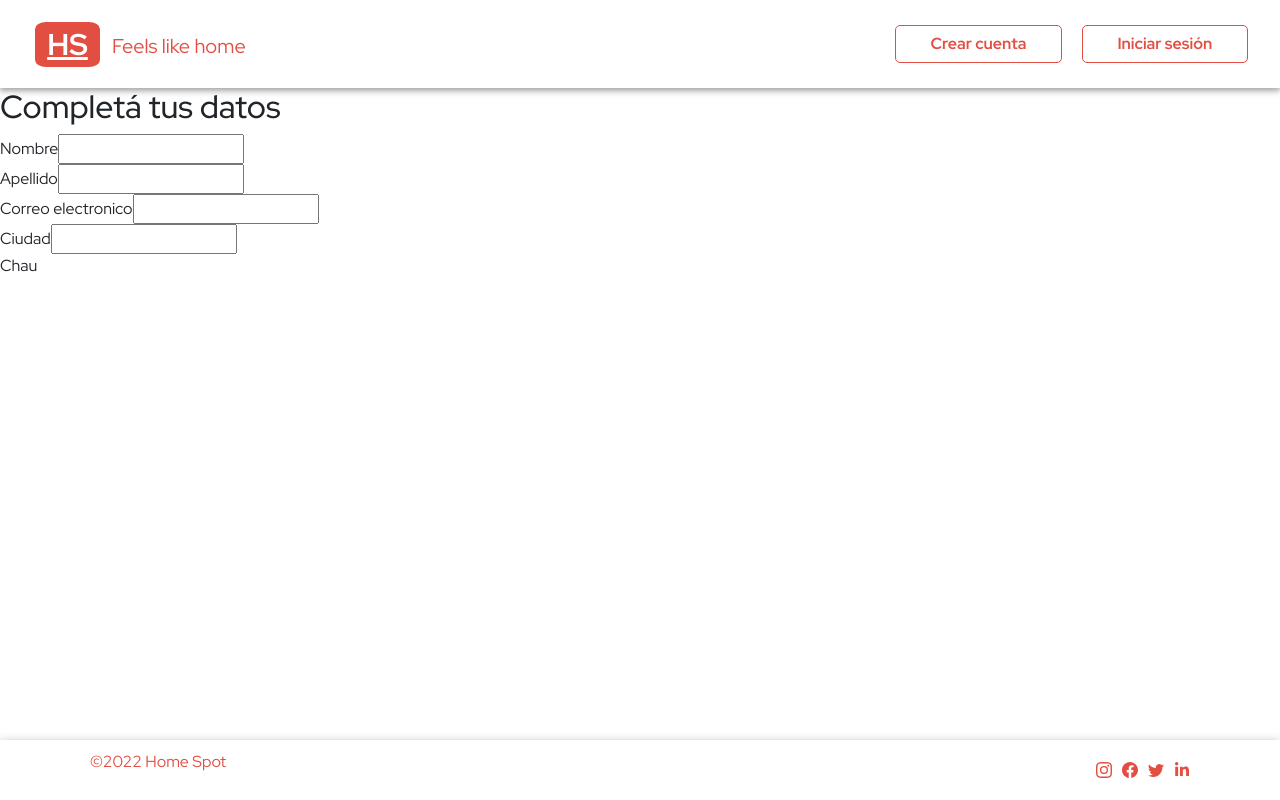
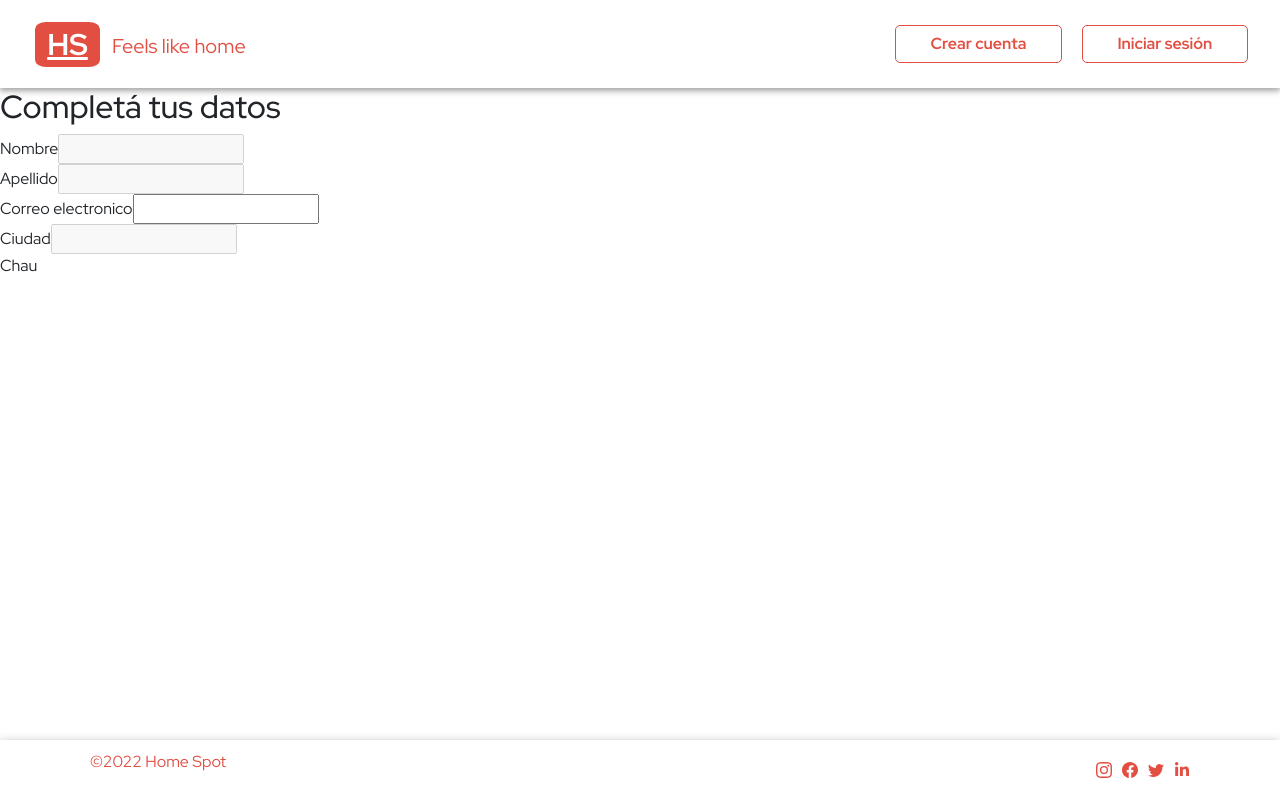
Before and after one commit to lucilaarjona/homespot, a React (Create React App) app in the folder frontend/: page /product/1/booking in a window 1280 px wide. Built offline with nearby package versions, Linux system fonts and the light colour scheme; no server answers.

Commit message:
Add userContext

```diff
--- a/frontend/src/components/Booking/Booking.js
+++ b/frontend/src/components/Booking/Booking.js
@@ -1,7 +1,13 @@
+import { useContext } from "react"
+import { UserContext } from "../../context/UserContext"
 import HeaderProduct from "../HeaderProduct/HeaderProduct"
 import { BookingStyle } from "./BookingStyle"
+import { CityContext } from "../../context/CityContext"
 
 const Booking = () => {
+
+    const {user} = useContext(UserContext)
+    const {citySelected} = useContext(CityContext)
 
     return (
         <>
@@ -9,22 +15,22 @@ const Booking = () => {
             <BookingStyle>
                 <div>
                     <h2>Completá tus datos</h2>
-                    <div class="form">
-                        <div class="label">
+                    <div className="form">
+                        <div className="label">
                             <label htmlFor="">Nombre</label>
-                            <input type="text" />
+                            <input placeholder={user.first_name} disabled type="text" />
                         </div>
-                        <div>
+                        <div className="label">
                             <label htmlFor="">Apellido</label>
-                            <input type="text" />
+                            <input placeholder={user.last_name} disabled type="text" />
                         </div>
-                        <div>
+                        <div className="label">
                             <label htmlFor="">Correo electronico</label>
                             <input type="email" />
                         </div>
-                        <div>
+                        <div className="label">
                             <label htmlFor="">Ciudad</label>
-                            <input type="text" />
+                            <input placeholder={citySelected} disabled type="text" />
                         </div>
                     </div>
                 </div>
--- a/frontend/src/components/Booking/BookingStyle.js
+++ b/frontend/src/components/Booking/BookingStyle.js
@@ -28,6 +28,9 @@ export const BookingStyle = styled.section`
             display:flex;
             flex-direction: column;
         }
+        input{
+            background-color: white;
+        }
     }
 
 `
--- a/frontend/src/components/Searcher/index.js
+++ b/frontend/src/components/Searcher/index.js
@@ -16,6 +16,7 @@ function Searcher() {
   const handSelectChange = ({ value }) => {
     setCitySearch(value);
   };
+
 
   const [city, setCity] = useState([])
   const loadData = () => {
@@ -59,7 +60,7 @@ function Searcher() {
                     </div>
                   </div>
                 ),
-                value: city.name,
+                value: `${city.name},${city.country}`,
               }))}
               onChange={handSelectChange}
             />
--- a/frontend/src/components/products/index.js
+++ b/frontend/src/components/products/index.js
@@ -26,7 +26,7 @@ const ProductList = () => {
         setProductsFilter(products);
       } else {
         const getFilterByCity = products.filter(
-          (product) => product.city.name === citySelected
+          (product) => `${product.city.name},${product.city.country}` === citySelected
         );
         setProductsFilter(getFilterByCity);
       }
--- a/frontend/src/context/ProductContext.js
+++ b/frontend/src/context/ProductContext.js
@@ -18,7 +18,6 @@ const ProductProvider = ({children}) => {
         axiosHelper.get(`/product`)
           .then(res => {
             setProducts(res.data)
-            console.log(res.data);
           })
       };
 
--- a/frontend/src/context/UserContext.js
+++ b/frontend/src/context/UserContext.js
@@ -1,19 +1,19 @@
 import axios from "axios"
 import React, { useEffect, useState, createContext } from "react"
-import axiosHelper from "../helper/axiosHelper"
+
 
 export const UserContext = createContext()
 const UserProvider = ({ children }) => {
     const [user, setUser] = useState({})
     useEffect(() => {
-        const loadData = async () => {
-            await axios.get("https://reqres.in/api/users/1").then((res) => {
-                setUser(res.data);
+        const loadData =  () => {
+             axios.get("https://reqres.in/api/users/1").then((res) => {
+                setUser(res.data.data);
             })
         }
         loadData();
-        console.log(user);
     }, [])
+
     return (
         <>
             <UserContext.Provider value={{ user }}>
```
